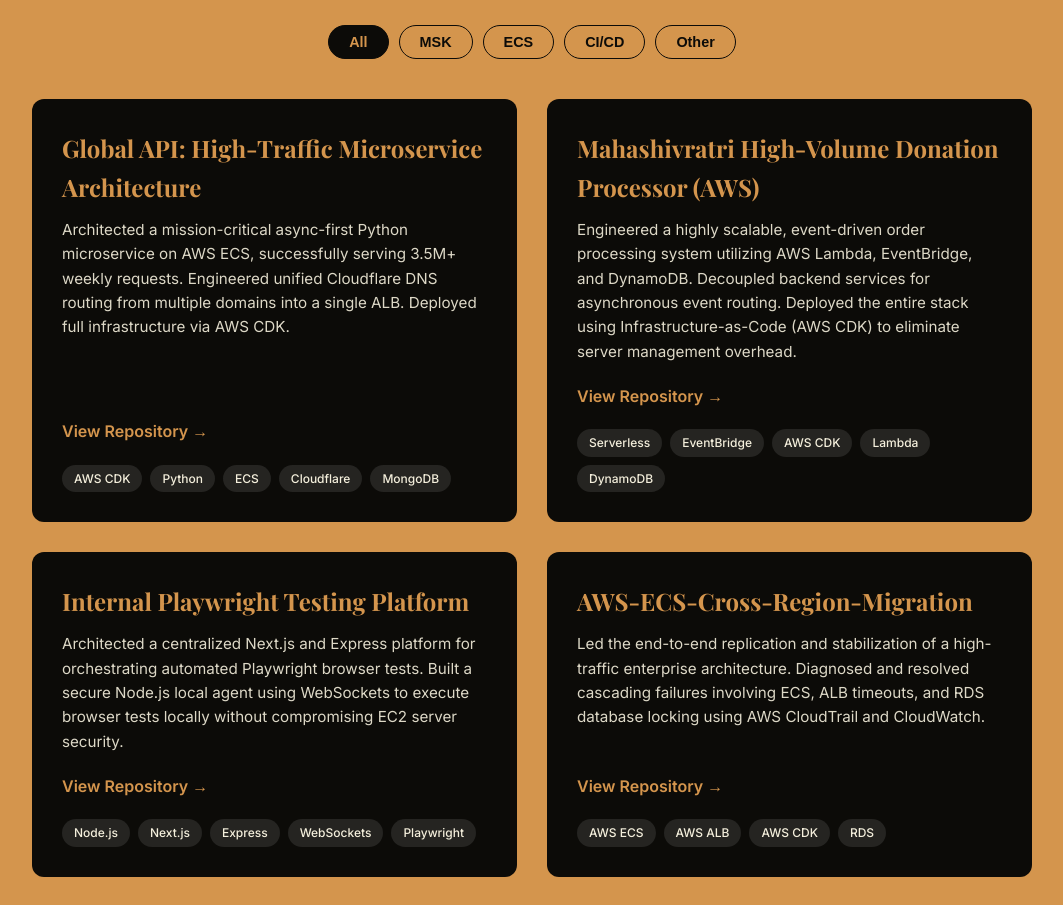
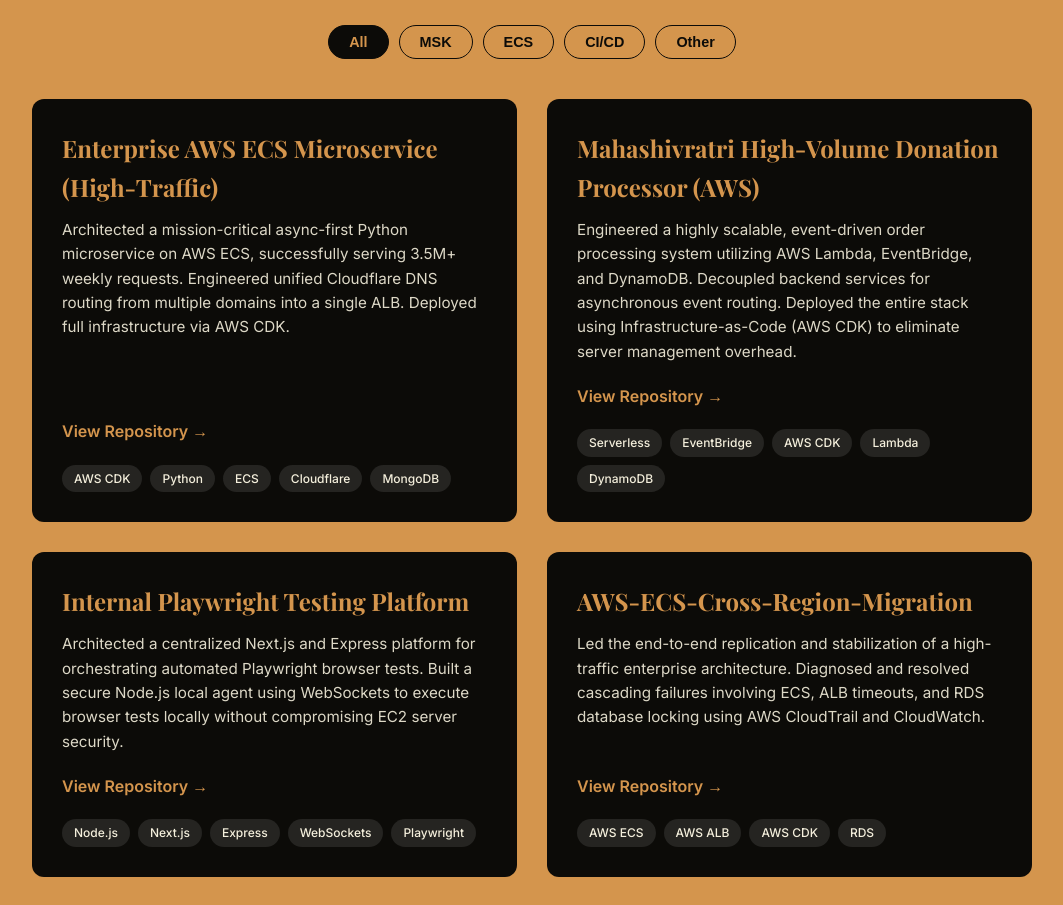
Before and after one commit to KrishnaaCloud/KrishnaaCloud.github.io, a React (Vite) app: page / in a window 1280 px wide. Shown: the part 2680-3585 px from the top of the page, without its empty margins (108-1171 px from the left). Built offline with nearby package versions, Linux system fonts and the light colour scheme; a web font is replaced by a local one.

Commit message:
fix: rename repo link for ECS project

```diff
--- a/src/components/Projects.jsx
+++ b/src/components/Projects.jsx
@@ -6,9 +6,9 @@
 
   const projectsList = [
     {
-      name: "Global API: High-Traffic Microservice Architecture",
+      name: "Enterprise AWS ECS Microservice (High-Traffic)",
       description: "Architected a mission-critical async-first Python microservice on AWS ECS, successfully serving 3.5M+ weekly requests. Engineered unified Cloudflare DNS routing from multiple domains into a single ALB. Deployed full infrastructure via AWS CDK.",
-      link: "https://github.com/KrishnaaCloud/Global-API-CDK",
+      link: "https://github.com/KrishnaaCloud/Enterprise-AWS-ECS-Microservice",
       tags: ["AWS CDK", "Python", "ECS", "Cloudflare", "MongoDB"],
       category: "All"
     },
```
